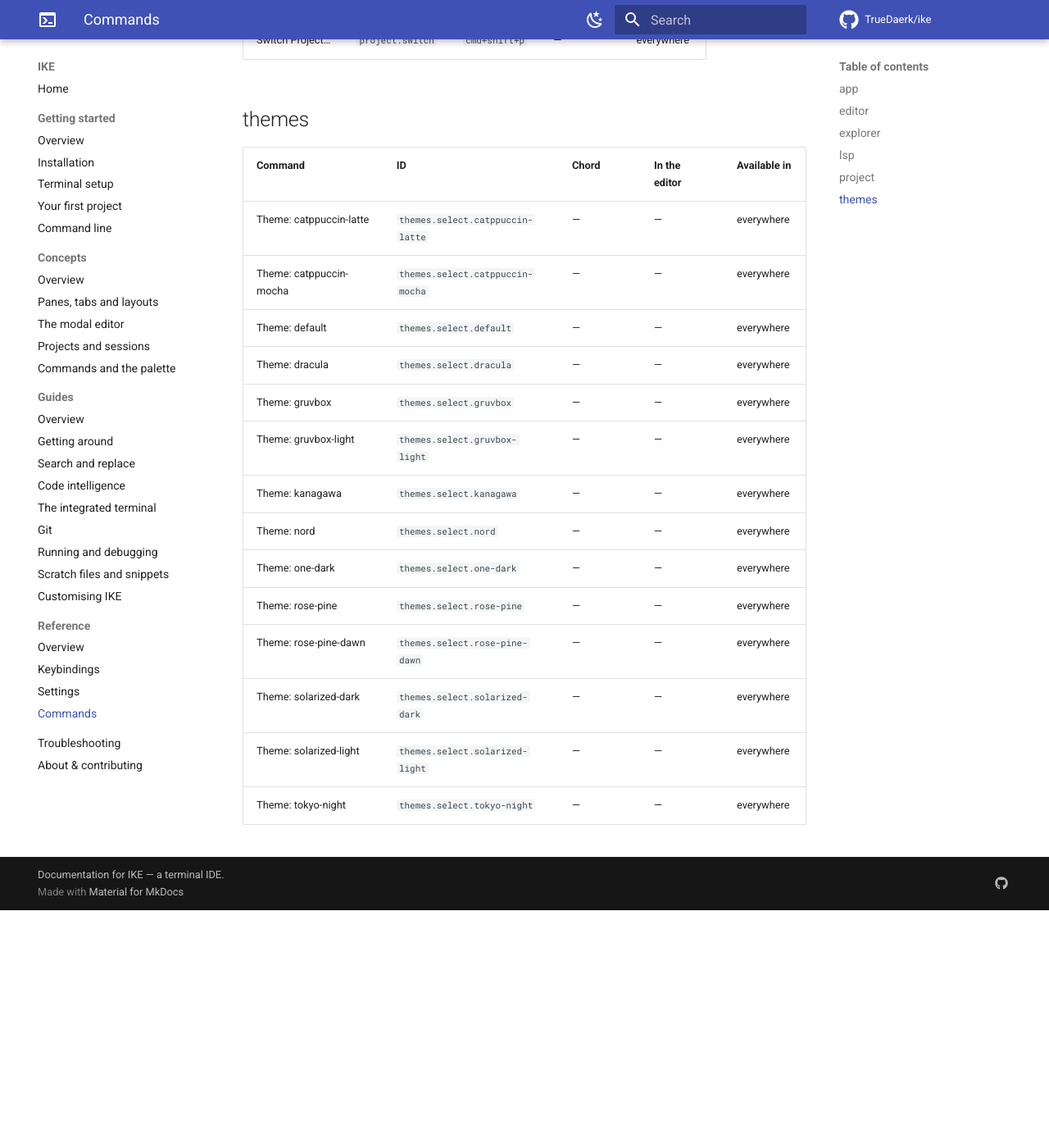
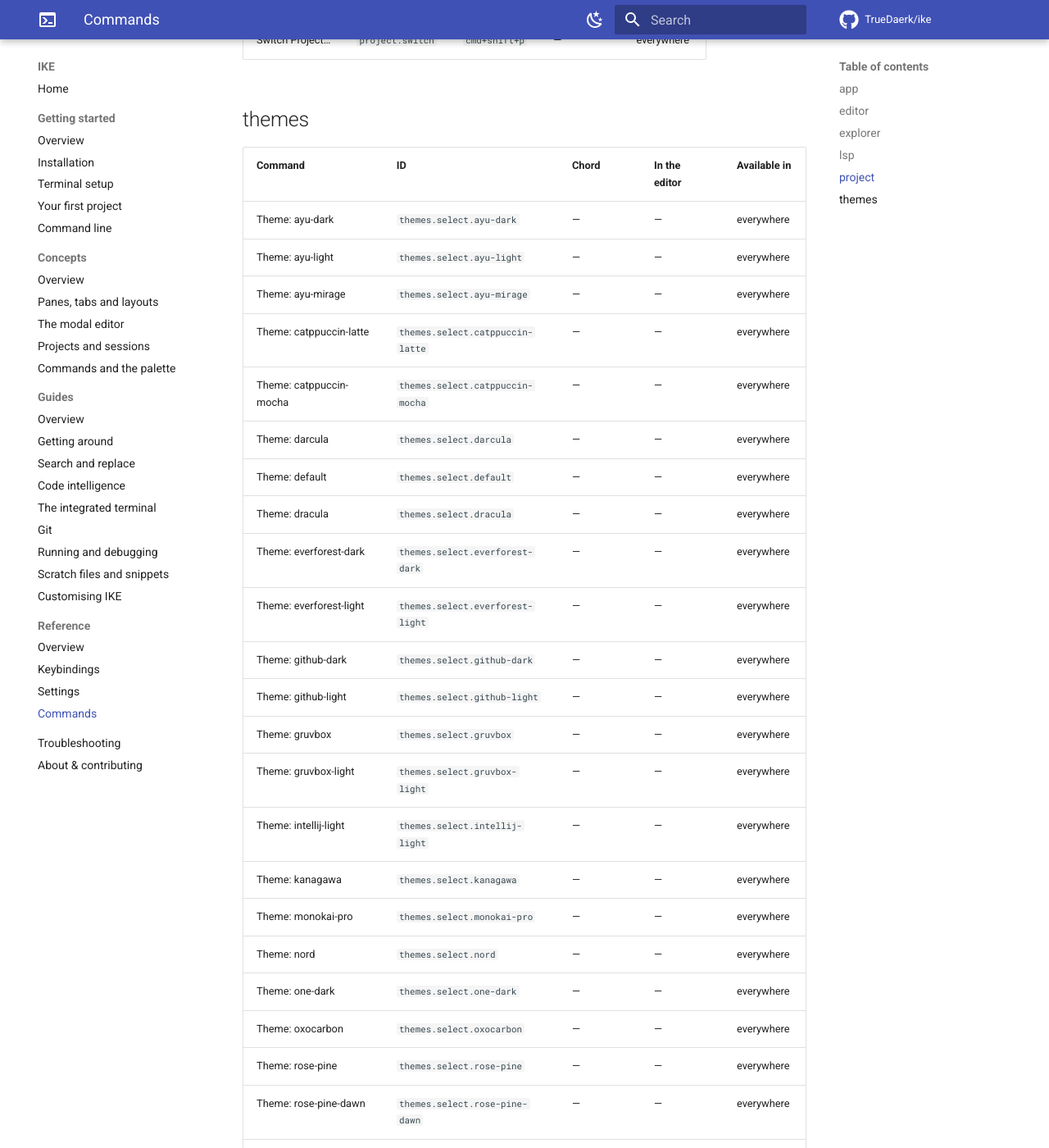
Before and after one commit to TrueDaerk/ike, an MkDocs documentation site: the page built from userdocs/reference/commands.md, in a window 1280 px wide and 1400 px high, scrolled down 12174 px. Shown: the whole window at 82% size. Built offline with MkDocs 1.6.1 and Material for MkDocs 9.7.7, drawn with Linux system fonts in a browser that asks for light colours; comment, search, counter and statistics services are not loaded; before the commit the page ends 13284 px from its top, so only the background shows below that; some of the changed text lies outside the part shown.

Commit message:
docs: regenerate userdocs for the theme batch
go run ./cmd/docgen picks up the twelve themes added in #1228/#1230 in
the commands reference and the theme.name enum in the settings
reference.

Closes #1241

Co-Authored-By: Claude Fable 5 <noreply@anthropic.com>
Claude-Session: https://claude.ai/code/session_012w6oBvSnFGUjDxd1SYYkkD

```diff
--- a/userdocs/reference/commands.md
+++ b/userdocs/reference/commands.md
@@ -253,17 +253,29 @@ bring their own.
 
 | Command | ID | Chord | In the editor | Available in |
 |---|---|---|---|---|
+| Theme: ayu-dark | `themes.select.ayu-dark` | — | — | everywhere |
+| Theme: ayu-light | `themes.select.ayu-light` | — | — | everywhere |
+| Theme: ayu-mirage | `themes.select.ayu-mirage` | — | — | everywhere |
 | Theme: catppuccin-latte | `themes.select.catppuccin-latte` | — | — | everywhere |
 | Theme: catppuccin-mocha | `themes.select.catppuccin-mocha` | — | — | everywhere |
+| Theme: darcula | `themes.select.darcula` | — | — | everywhere |
 | Theme: default | `themes.select.default` | — | — | everywhere |
 | Theme: dracula | `themes.select.dracula` | — | — | everywhere |
+| Theme: everforest-dark | `themes.select.everforest-dark` | — | — | everywhere |
+| Theme: everforest-light | `themes.select.everforest-light` | — | — | everywhere |
+| Theme: github-dark | `themes.select.github-dark` | — | — | everywhere |
+| Theme: github-light | `themes.select.github-light` | — | — | everywhere |
 | Theme: gruvbox | `themes.select.gruvbox` | — | — | everywhere |
 | Theme: gruvbox-light | `themes.select.gruvbox-light` | — | — | everywhere |
+| Theme: intellij-light | `themes.select.intellij-light` | — | — | everywhere |
 | Theme: kanagawa | `themes.select.kanagawa` | — | — | everywhere |
+| Theme: monokai-pro | `themes.select.monokai-pro` | — | — | everywhere |
 | Theme: nord | `themes.select.nord` | — | — | everywhere |
 | Theme: one-dark | `themes.select.one-dark` | — | — | everywhere |
+| Theme: oxocarbon | `themes.select.oxocarbon` | — | — | everywhere |
 | Theme: rose-pine | `themes.select.rose-pine` | — | — | everywhere |
 | Theme: rose-pine-dawn | `themes.select.rose-pine-dawn` | — | — | everywhere |
 | Theme: solarized-dark | `themes.select.solarized-dark` | — | — | everywhere |
 | Theme: solarized-light | `themes.select.solarized-light` | — | — | everywhere |
 | Theme: tokyo-night | `themes.select.tokyo-night` | — | — | everywhere |
+| Theme: zenburn | `themes.select.zenburn` | — | — | everywhere |
```
Also changed, not shown: userdocs/reference/settings.md (+1 -1 lines).
